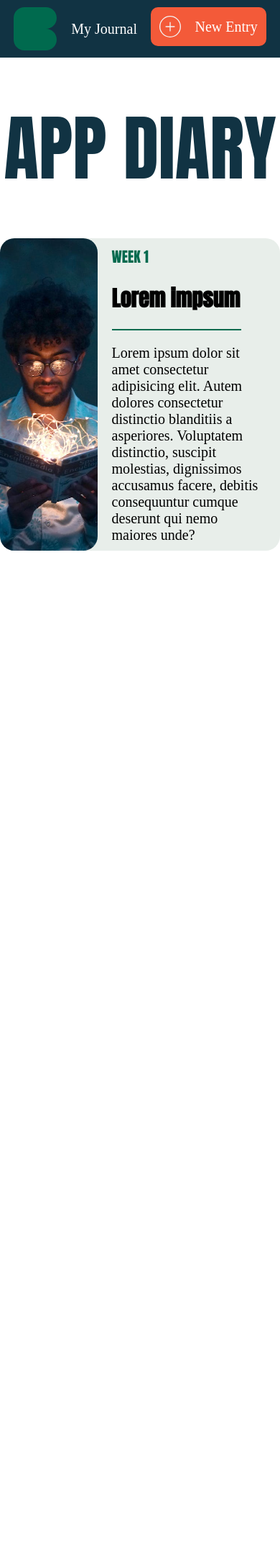
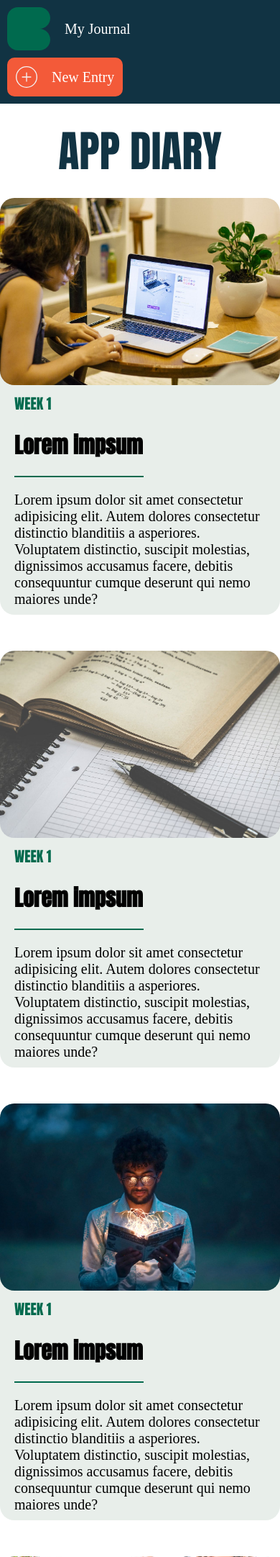
Before and after one commit to kitkatbut/appDiary, a PHP site: page / in a window 390 px wide. Shown: the top 2163 px of the page at 72% size. Before the commit the page ends 765 px from the top, so only its background shows below. Run offline with PHP 8.4, Linux system fonts and the light colour scheme.

Commit message:
Responsive design Ajout des mediaqueries Passage mobile-first

```diff
--- a/css/style.css
+++ b/css/style.css
@@ -23,6 +23,7 @@ body {
 }
 
 /*##### NAV NAV NAV NAV NAV NAV ####*/
+
 nav {
     background: var(--blue);
     padding: 1rem;
@@ -32,9 +33,13 @@ nav {
 nav ul {
     list-style-type: none;
     display: flex;
-    justify-content: space-around;
+    flex-direction:column;
+    gap: 1rem;
+    justify-content: space-between;
     align-content: center;
 }
+
+nav ul li {display:flex;}
 
 nav ul li a, nav ul li a.new__entry__item {
     text-decoration: none;
@@ -88,14 +93,17 @@ h1 {
     font-style: normal;
     color: var(--blue);
     text-transform: uppercase;
-    font-size:10rem;
+    font-size:6rem;
     text-align: center;
-    margin: 5rem 0;
+    margin: 2rem 0;
 }
 .card {
     display: flex;
+    flex-direction: column;
     background: var(--grey);
     border-radius: 2rem;
+    margin-bottom: 5rem;
+
 
 }
 .card__img {
@@ -134,6 +142,19 @@ h1 {
     border: 1px solid var(--green);
     width: 180px;
 }
-.card__left__text {
 
+
+@media screen and (min-width:768px) {
+   .card, nav ul {
+    flex-direction: row;
+   }
+   nav ul {
+    gap:1rem;
+   }
+   h1 {
+    font-size: 10rem;
+   }
+   .card {
+    margin-bottom: 2rem;
+   }
 }
--- a/index.php
+++ b/index.php
@@ -44,6 +44,24 @@
         <h1>App Diary</h1>
 
         <div class="card">
+            <img src="./images/pexels-tranmautritam-68761.jpg" alt="Homme lisant livre intitulé space encyclopedia" class="card__right card__img">
+            <div class="card__left">
+                <p class="card__left__subtitle">WEEK 1</p>
+                <h2 class="card__left__title">Lorem impsum</h2>
+                <hr class="card__left__trait">
+                <p class="card__left__text">Lorem ipsum dolor sit amet consectetur adipisicing elit. Autem dolores consectetur distinctio blanditiis a asperiores. Voluptatem distinctio, suscipit molestias, dignissimos accusamus facere, debitis consequuntur cumque deserunt qui nemo maiores unde?</p>
+            </div>
+        </div>
+        <div class="card">
+            <img src="./images/pexels-lumn-167682.jpg" alt="Homme lisant livre intitulé space encyclopedia" class="card__right card__img">
+            <div class="card__left">
+                <p class="card__left__subtitle">WEEK 1</p>
+                <h2 class="card__left__title">Lorem impsum</h2>
+                <hr class="card__left__trait">
+                <p class="card__left__text">Lorem ipsum dolor sit amet consectetur adipisicing elit. Autem dolores consectetur distinctio blanditiis a asperiores. Voluptatem distinctio, suscipit molestias, dignissimos accusamus facere, debitis consequuntur cumque deserunt qui nemo maiores unde?</p>
+            </div>
+        </div>
+        <div class="card">
             <img src="./images/pexels-kaushal-moradiya-2781195.jpg" alt="Homme lisant livre intitulé space encyclopedia" class="card__right card__img">
             <div class="card__left">
                 <p class="card__left__subtitle">WEEK 1</p>
@@ -52,6 +70,17 @@
                 <p class="card__left__text">Lorem ipsum dolor sit amet consectetur adipisicing elit. Autem dolores consectetur distinctio blanditiis a asperiores. Voluptatem distinctio, suscipit molestias, dignissimos accusamus facere, debitis consequuntur cumque deserunt qui nemo maiores unde?</p>
             </div>
         </div>
+        <div class="card">
+            <img src="./images/pexels-canva-studio-3153199.jpg" alt="Homme lisant livre intitulé space encyclopedia" class="card__right card__img">
+            <div class="card__left">
+                <p class="card__left__subtitle">WEEK 1</p>
+                <h2 class="card__left__title">Lorem impsum</h2>
+                <hr class="card__left__trait">
+                <p class="card__left__text">Lorem ipsum dolor sit amet consectetur adipisicing elit. Autem dolores consectetur distinctio blanditiis a asperiores. Voluptatem distinctio, suscipit molestias, dignissimos accusamus facere, debitis consequuntur cumque deserunt qui nemo maiores unde?</p>
+            </div>
+        </div>
+
+
     </main>
 
 </body>
```
